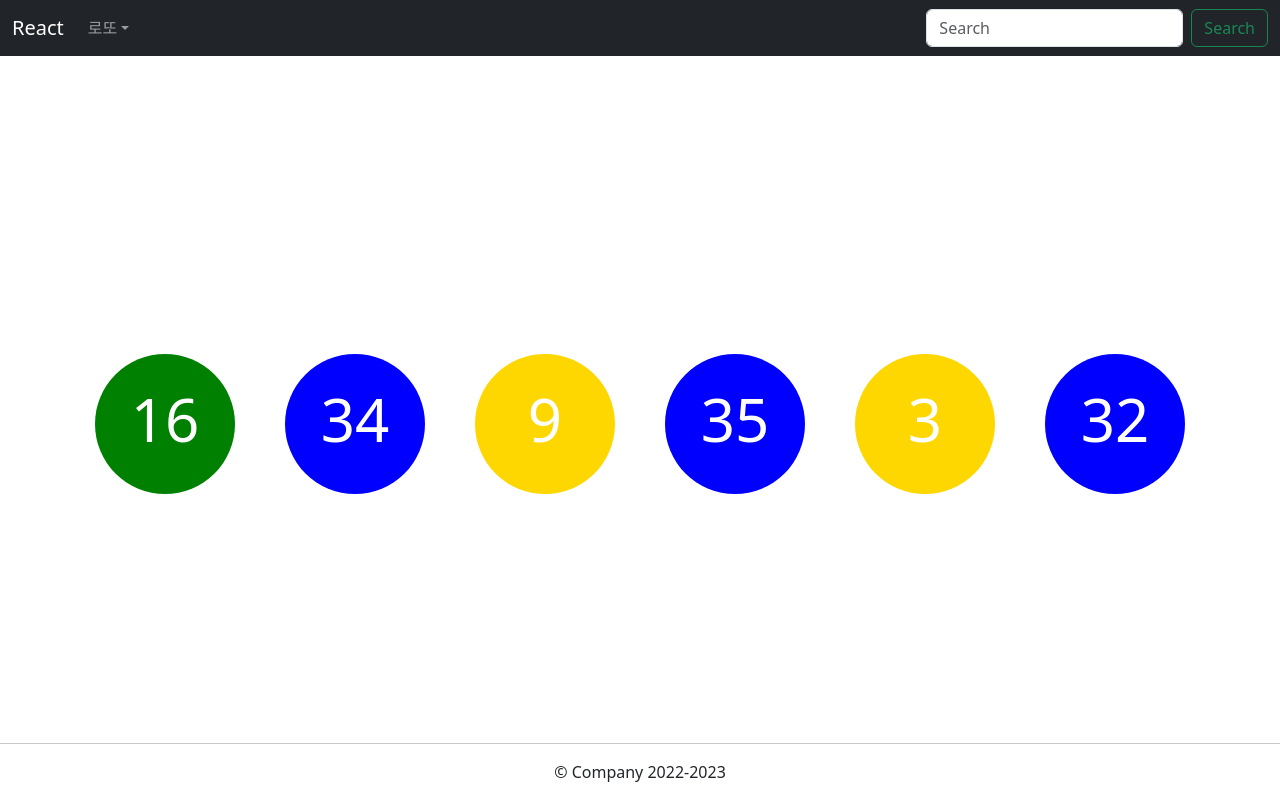
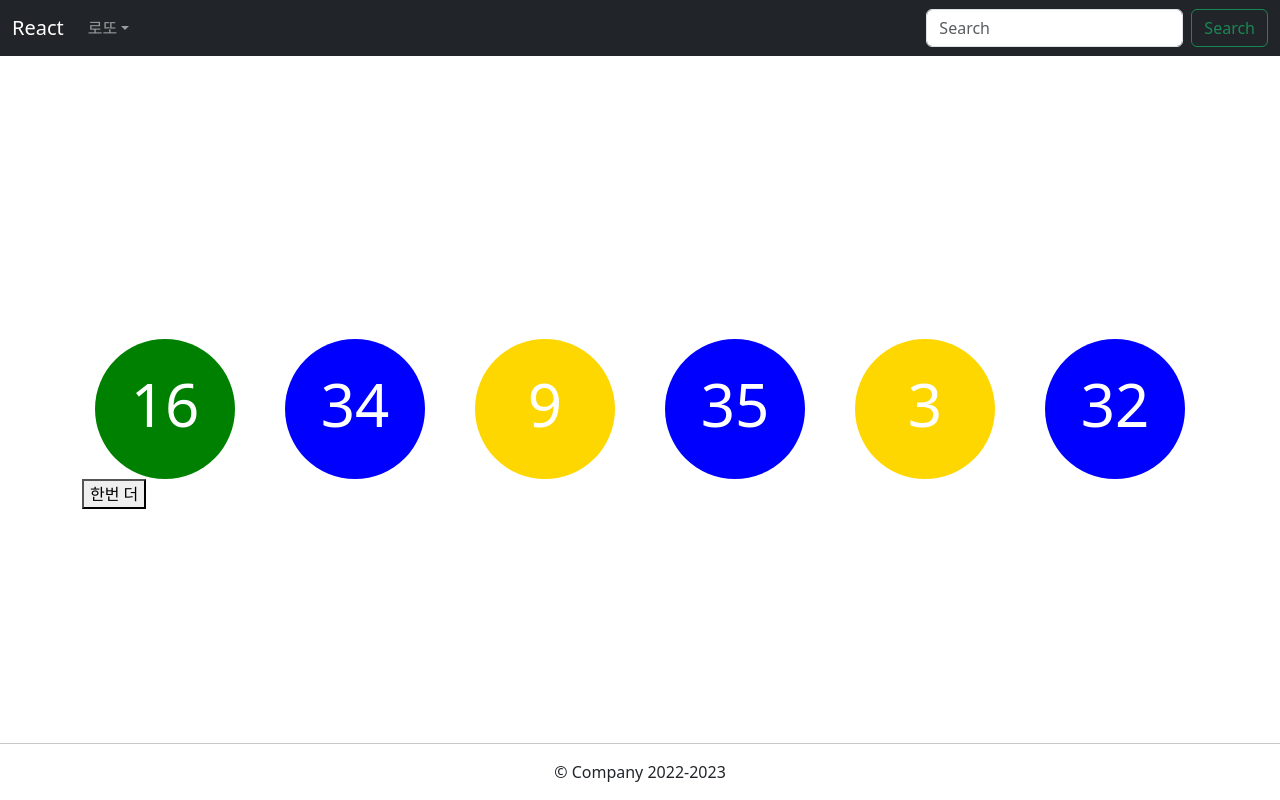
Before and after one commit to hataein54/react-vite-hti-game-project, a React (Vite) app: page / in a window 1280 px wide. Built offline with nearby package versions, Linux system fonts and the light colour scheme.

Commit message:
오류 해결

```diff
--- a/src/components/pages/LottoPage.jsx
+++ b/src/components/pages/LottoPage.jsx
@@ -16,12 +16,16 @@ const LottoPage = () => {
 
   const [nums, setNums] = useState(setNumbers);
 
+  const refreshNumbers =()=>{
+    setNums(setNumbers());
+  }
 
   return (
     <div className="container">
       <div className="row mt-sm-5">
         {nums && nums.map((num) => <LottoBall lottoNum={num}></LottoBall>)}
       </div>
+      <button type="button" onClick={refreshNumbers} >한번 더</button>
     </div>
   );
 };
```
